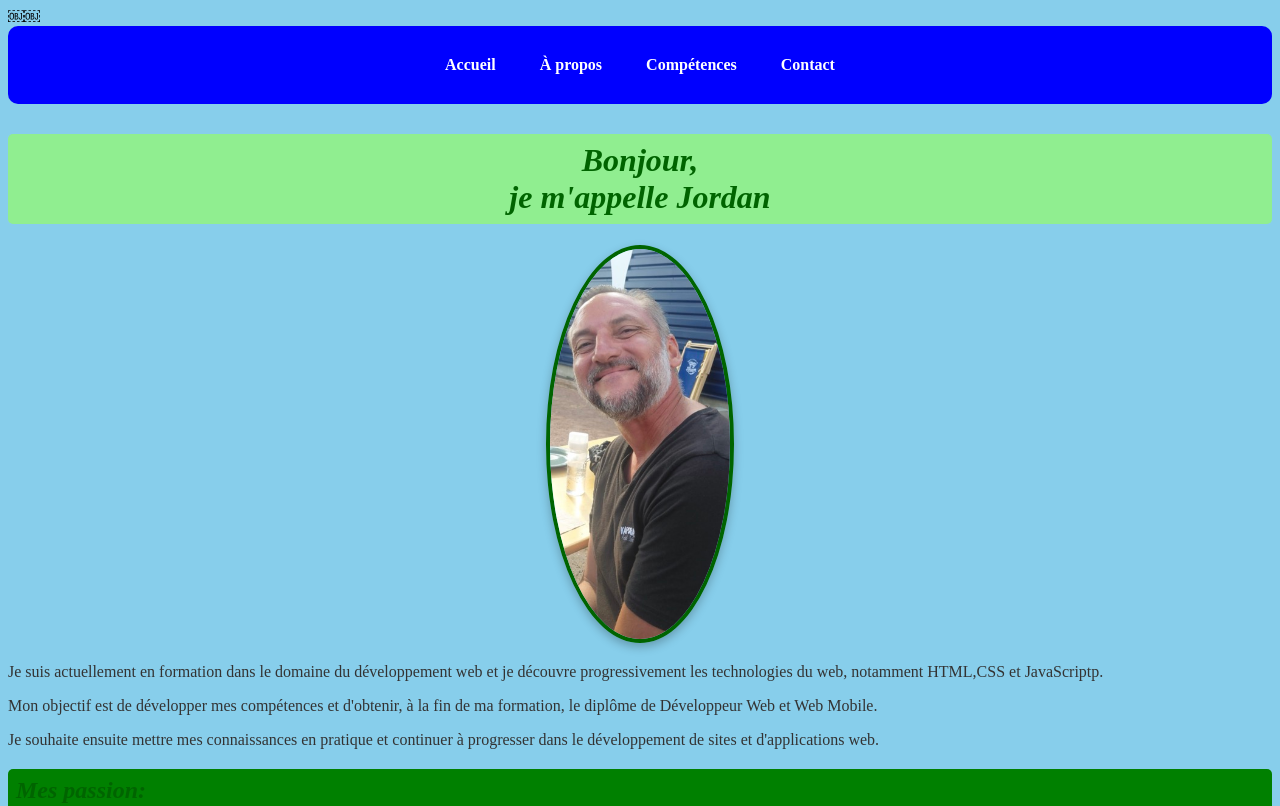
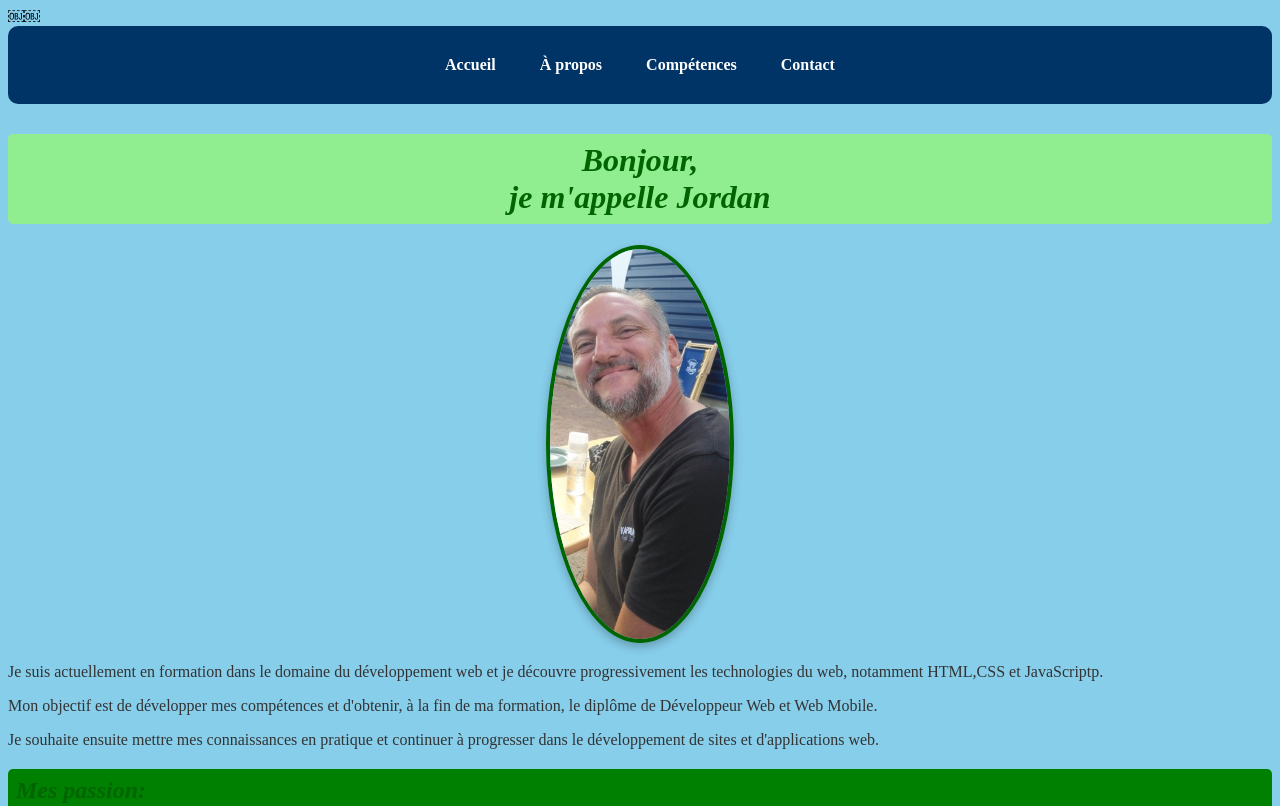
Before and after one commit to dijjo41/mon-site-web, a plain HTML site: page index.html in a window 1280 px wide. Shown: the top 806 px of the page. Drawn offline with Linux system fonts and the light colour scheme.

Commit message:
Add files via upload

```diff
--- a/style.css
+++ b/style.css
@@ -43,7 +43,7 @@ a:hover{
 text-decoration: underline;
 }
 nav {
-background-color: blue;
+background-color: #003366;
 
     padding: 15px;
 
```
